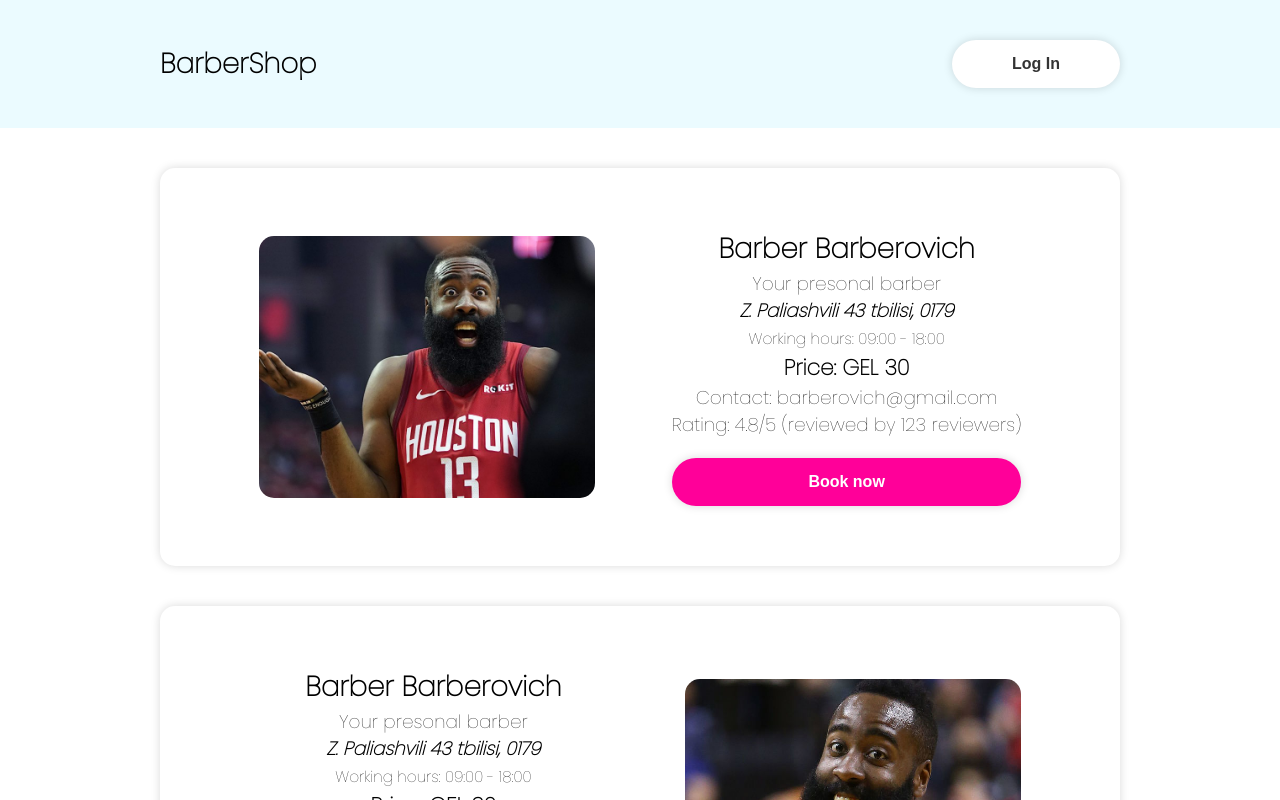
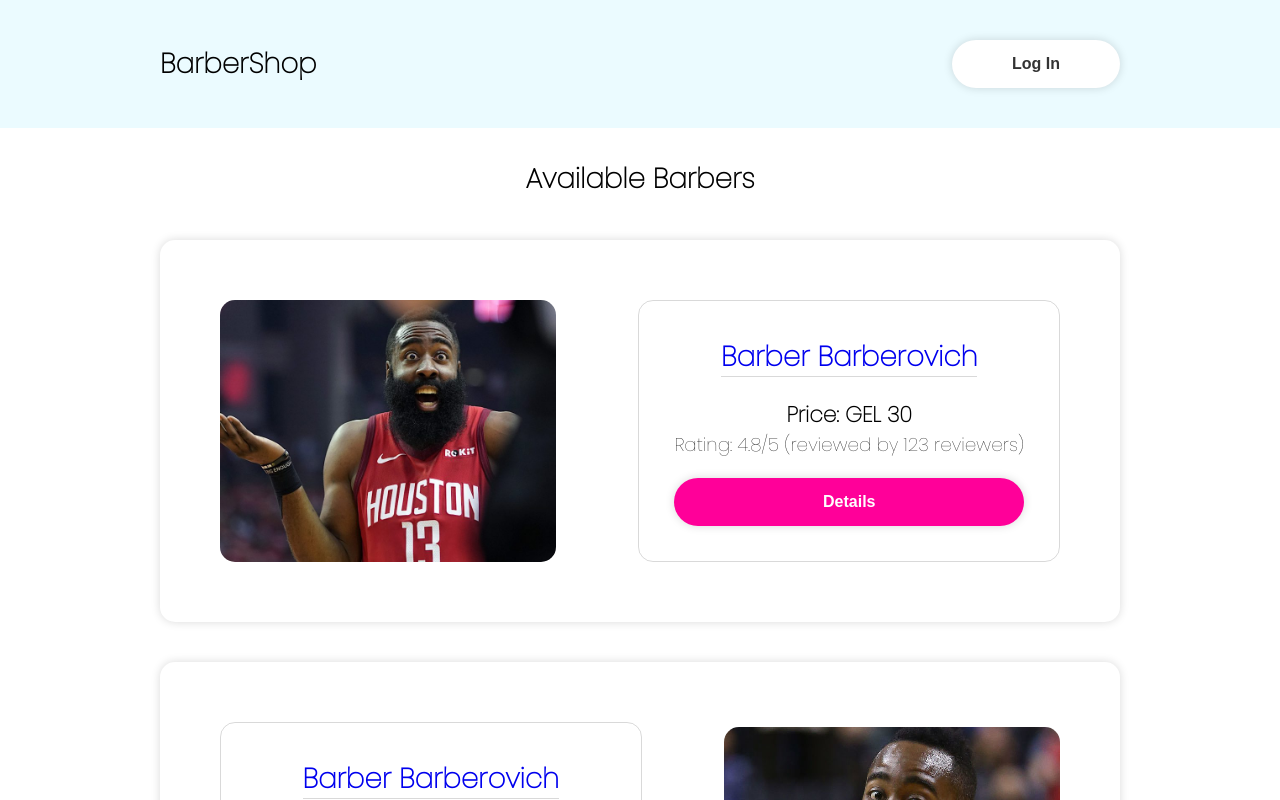
Before and after one commit to temoabb/barber-shop, a React (Create React App) app: page /barbers in a window 1280 px wide. Shown: the top 800 px of the page. Built offline with nearby package versions, Linux system fonts and the light colour scheme; data requests are answered from the project's data file.

Commit message:
Implement BarberDetails page

```diff
--- a/src/components/BarberCard.js
+++ b/src/components/BarberCard.js
@@ -4,6 +4,8 @@
 
 import harden1 from "../assets/images/harden-1.jpg";
 import harden2 from "../assets/images/harden-2.jpg";
+
+import { Link, useLocation } from "react-router-dom";
 
 const BarberCard = (props) => {
   const {
@@ -16,30 +18,36 @@
     price,
     review,
     reviewamount,
-    onReserveVisit,
+    onClick,
   } = props;
+
+  const location = useLocation();
+  console.log(location);
 
   return (
     <StyledBarberCard key={id} direction={id % 2 === 0 ? "row-reverse" : ""}>
       <img src={id % 2 === 0 ? harden1 : harden2} alt="harden" />
       <div>
-        <h2>{`${firstname} ${lastname}`}</h2>
-        Your presonal barber
-        <h4>
-          <i>{address}</i>
-        </h4>
-        <small>Working hours: {hours}</small>
+        <h2>
+          <Link
+            // onClick={(e) => e.preventDefault()}
+            to={`/barbers/${id}`}
+          >{`${firstname} ${lastname}`}</Link>
+        </h2>
+
+        {address && (
+          <h4>
+            <i>{address}</i>
+          </h4>
+        )}
+        {hours && <small>Working hours: {hours}</small>}
         <h3>Price: GEL {price}</h3>
-        <p>Contact: {email}</p>
+        {email && <p>Contact: {email}</p>}
         <p>
           Rating: {review}/5 (reviewed by {reviewamount} reviewers)
         </p>
-        <StyledButton
-          onClick={onReserveVisit.bind(null, props)}
-          bg="#ff0099"
-          color="#fff"
-        >
-          Book now
+        <StyledButton onClick={onClick} bg="#ff0099" color="#fff">
+          {address && hours ? "Reserve now" : "Details"}
         </StyledButton>
       </div>
     </StyledBarberCard>
--- a/src/components/styles/BarberCard.styled.js
+++ b/src/components/styles/BarberCard.styled.js
@@ -3,17 +3,19 @@
 export const StyledBarberCard = styled.div`
   display: flex;
   align-items: center;
-  justify-content: space-around;
+  justify-content: space-between;
   background-color: #fff;
   border-radius: 15px;
   box-shadow: 0 0 10px rgba(0, 0, 0, 0.15);
   margin: 40px 0;
   padding: 60px;
-
   flex-direction: ${({ direction }) => direction || "row"};
 
   & > div {
     text-align: center;
+    border: 1px solid rgba(0, 0, 0, 0.15);
+    padding: 35px;
+    border-radius: 15px;
   }
 
   & > img {
@@ -27,6 +29,14 @@
     margin-top: 20px;
   }
 
+  & h2 {
+    margin-bottom: 20px;
+  }
+
+  & a {
+    border-bottom: 1px solid rgba(0, 0, 0, 0.15);
+  }
+
   /* img {
     width: 80%;
   } */
@@ -35,11 +45,15 @@
     flex: 1;
   } */
 
-  @media (max-width: 600px) {
+  @media (max-width: 900px) {
     flex-direction: column;
     & > img {
       width: 100%;
       margin-bottom: 10px;
     }
+
+    & > div {
+      border: none;
+    }
   }
 `;
--- a/src/components/styles/Global.js
+++ b/src/components/styles/Global.js
@@ -19,6 +19,10 @@
     /* line-height: 1.5; */
   }
 
+  a {
+    text-decoration: none;
+  }
+
   img {
     max-width: 100%;
   }
--- a/src/hooks/useContextValues.js
+++ b/src/hooks/useContextValues.js
@@ -1,16 +1,17 @@
 import { useContext } from "react";
-import { Context } from "../store/Context"
+import { Context } from "../store/Context";
 
 const useContextValues = () => {
-  const { email, loggedIn, activateUser } = useContext(Context);
+  const { email, loggedIn, activateUser, fetchedBarbers, setFetchedBarbers } =
+    useContext(Context);
 
   return {
     email,
     loggedIn,
-    activateUser
-  }
-
+    activateUser,
+    fetchedBarbers,
+    setFetchedBarbers,
+  };
 };
 
-
 export default useContextValues;
--- a/src/pages/BarberDetails.page.js
+++ b/src/pages/BarberDetails.page.js
@@ -1,5 +1,65 @@
-function BarberDetails() {
-  return <div>BarberDetails</div>;
-}
+import React, { useState, useEffect } from "react";
+import { useNavigate, useParams } from "react-router-dom";
+
+import axios from "axios";
+
+import useContextValues from "../hooks/useContextValues";
+
+import Modal from "../components/Modal";
+import BarberCard from "../components/BarberCard";
+
+const API_URL = "http://localhost:5000/barbers";
+
+const BarberDetails = () => {
+  console.log("BarberDetails");
+
+  const { loggedIn } = useContextValues();
+
+  const params = useParams();
+  const navigate = useNavigate();
+
+  const [barber, setBarber] = useState("");
+  const [showModal, setShowModal] = useState(false);
+
+  useEffect(() => {
+    const fetchBarber = async () => {
+      try {
+        const response = await axios.get(API_URL + `/${params.id}`);
+        setBarber(response.data);
+      } catch (error) {
+        console.error(error);
+      }
+    };
+
+    fetchBarber();
+    return () => console.log("Cancel axios request BarberDetails");
+  }, [params.id]);
+
+  const modal = showModal ? (
+    <Modal>
+      <div>
+        <h1>Reserving a visit:</h1>
+      </div>
+    </Modal>
+  ) : (
+    ""
+  );
+
+  const handleReserveVisit = () => {
+    if (!loggedIn) {
+      console.log("Firstly you have to login to reserve your visit");
+      navigate("/login");
+    } else {
+      setShowModal(true);
+    }
+  };
+
+  return (
+    <>
+      {modal}
+      {barber && <BarberCard {...barber} onClick={handleReserveVisit} />}
+    </>
+  );
+};
 
 export default BarberDetails;
--- a/src/pages/BarbersList.page.js
+++ b/src/pages/BarbersList.page.js
@@ -1,12 +1,9 @@
-import React, { useState } from "react";
+import React, { useState, useEffect } from "react";
 import axios from "axios";
 
 import useContextValues from "../hooks/useContextValues";
 
 import { useNavigate } from "react-router-dom";
-
-// import { StyledModal } from "../components/styles/Modal.styled";
-import Modal from "../components/Modal";
 
 import BarberCard from "../components/BarberCard";
 
@@ -17,14 +14,12 @@
 const BarbersList = () => {
   console.log("BarbersList");
 
-  const { loggedIn } = useContextValues();
-
-  const [showModal, setShowModal] = useState("");
-  const [barbers, setBarbers] = React.useState([]);
+  const [barbers, setBarbers] = useState([]);
+  console.log(barbers);
 
   const navigate = useNavigate();
 
-  React.useEffect(() => {
+  useEffect(() => {
     const fetchBarbers = async () => {
       try {
         const response = await axios.get(API_URL);
@@ -37,35 +32,24 @@
     return () => console.log("Cancel axios requiest");
   }, []);
 
-  const modal = showModal ? (
-    <Modal>
-      <img src="" alt="" />
-      <div>
-        <h1>
-          {} {}
-        </h1>
-      </div>
-    </Modal>
-  ) : (
-    ""
-  );
-
-  const handleReserveVisit = (visitData) => {
-    if (!loggedIn) {
-      console.log("Firstly you have to login to reserve your visit");
-      navigate("/login");
-    } else {
-      setShowModal({ barberData: visitData });
-    }
-  };
-
   const renderedBarbers = barbers.map((barber) => (
-    <BarberCard {...barber} onReserveVisit={handleReserveVisit} />
+    <BarberCard
+      key={barber.id}
+      id={barber.id}
+      firstname={barber.firstname}
+      lastname={barber.lastname}
+      review={barber.review}
+      price={barber.price}
+      reviewamount={barber.reviewamount}
+      onClick={() => navigate(`/barbers/${barber.id}`)}
+    />
   ));
 
   return (
     <>
-      {modal}
+      <h2 style={{ textAlign: "center", marginTop: "30px" }}>
+        Available Barbers
+      </h2>
       {renderedBarbers}
     </>
   );
--- a/src/store/Context.js
+++ b/src/store/Context.js
@@ -1,32 +1,32 @@
-import React, { createContext } from "react";
+import React, { createContext, useState } from "react";
 
 export const Context = createContext({
   email: String,
   loggedIn: Boolean,
-  activateUser: () => { }
+  activateUser: () => {},
 });
 
-const initState = {
-  loggedIn: false,
-  email: "",
+const initState = () => {
+  return localStorage.getItem("user")
+    ? JSON.parse(localStorage.getItem("user"))
+    : {
+        loggedIn: false,
+        email: "",
+      };
 };
 
 const ContextProvider = ({ children }) => {
-  const [activateLoginStatus, setActivateLoginStatus] = React.useState(localStorage.getItem("user") ? JSON.parse(localStorage.getItem("user")) : initState);
+  const [activateLoginStatus, setActivateLoginStatus] = useState(initState());
 
   const activateUser = (data) => setActivateLoginStatus(data);
 
   const contextValues = {
     loggedIn: activateLoginStatus.loggedIn,
     email: activateLoginStatus.email,
-    activateUser
+    activateUser,
   };
 
-  return (
-    <Context.Provider value={contextValues}>
-      {children}
-    </Context.Provider>
-  )
+  return <Context.Provider value={contextValues}>{children}</Context.Provider>;
 };
 
 export default ContextProvider;
```
